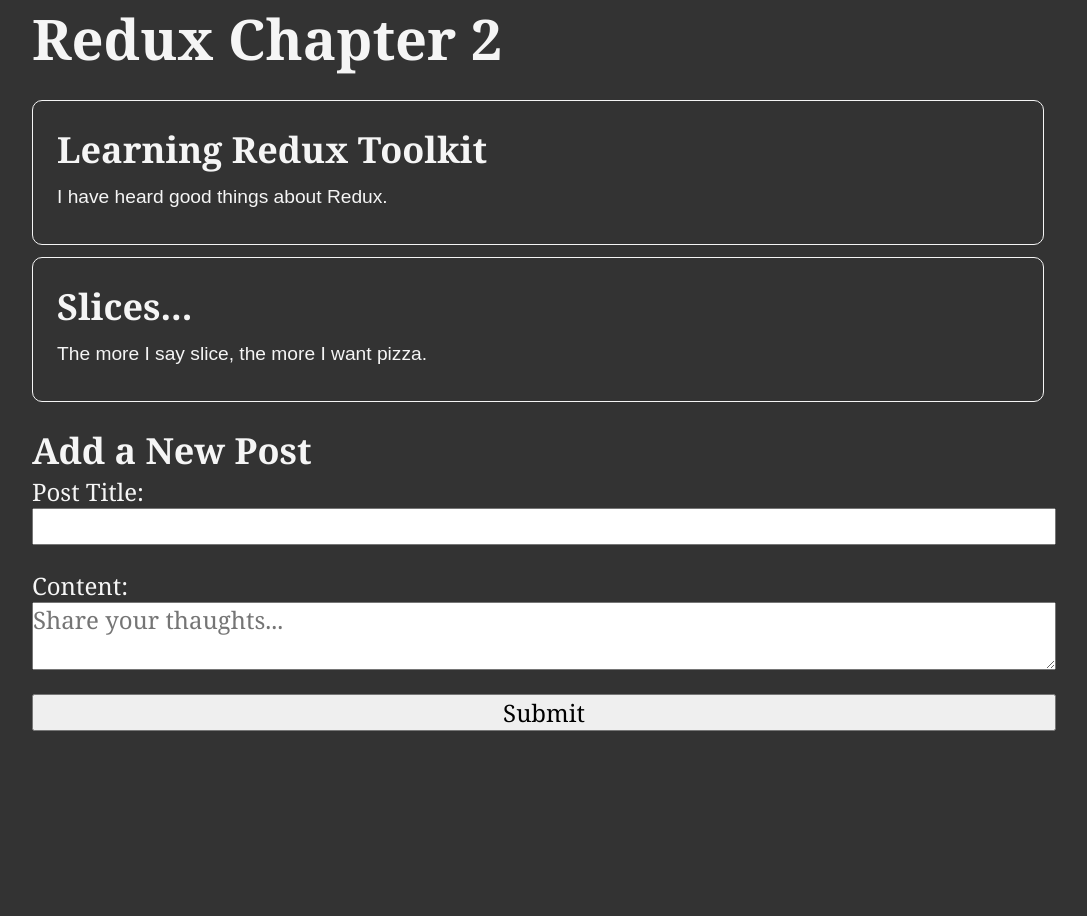
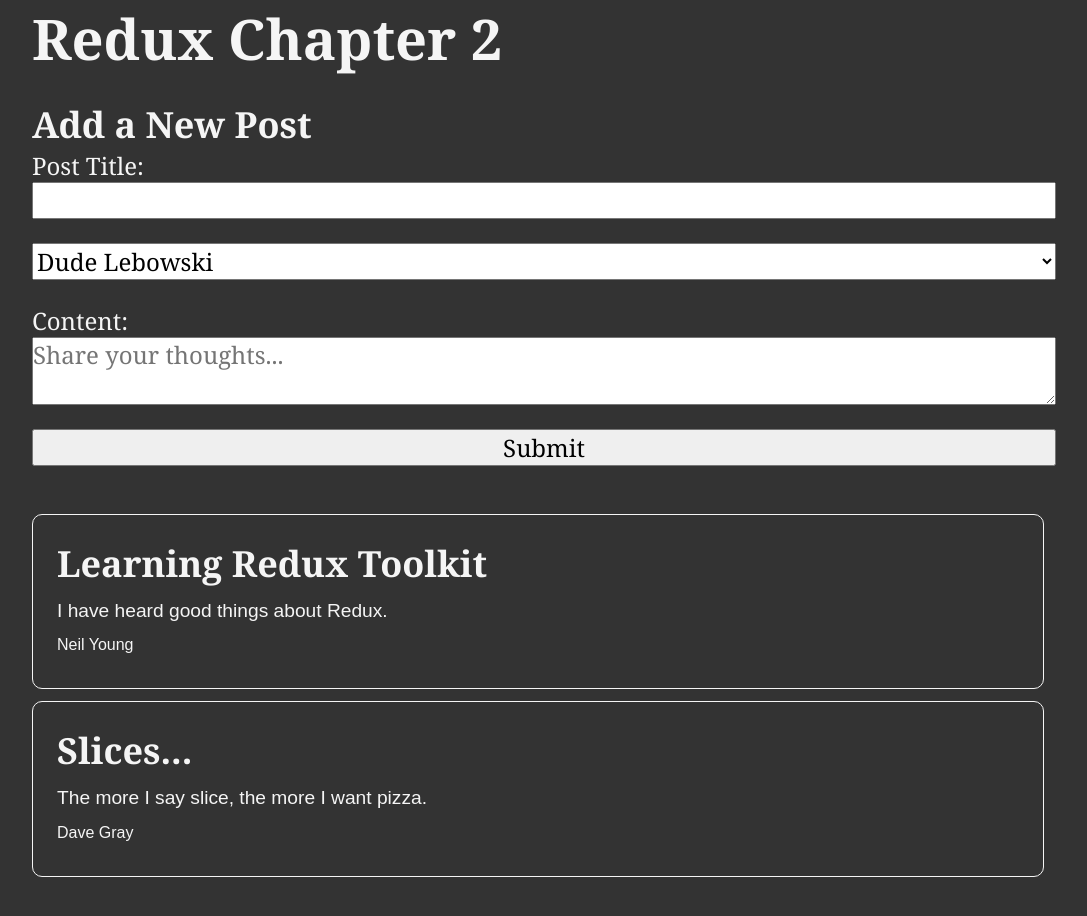
Before and after one commit to Radexman/redux-tutorial-02, a React (Vite) app: page / in a window 1280 px wide. Shown: the top 916 px of the page, without its empty margins (96-1183 px from the left). Before the commit the page ends 883 px from the top, so only its background shows below. Built offline with nearby package versions, Linux system fonts and the light colour scheme.

Commit message:
Posts Author

```diff
--- a/src/App.tsx
+++ b/src/App.tsx
@@ -1,5 +1,5 @@
 import { ToastContainer } from "react-toastify";
-import PostList from "./features/posts/PostList";
+import PostList from "./features/posts/PostsList";
 import AddPostForm from "./features/posts/AddPostForm";
 import "react-toastify/dist/ReactToastify.css";
 
@@ -7,8 +7,8 @@ const App = () => {
   return (
     <div className="App">
       <h1>Redux Chapter 2</h1>
+      <AddPostForm />
       <PostList />
-      <AddPostForm />
       <ToastContainer />
     </div>
   );
--- a/src/app/store.ts
+++ b/src/app/store.ts
@@ -1,9 +1,11 @@
 import { configureStore } from "@reduxjs/toolkit";
 import postsReducer from "../features/posts/postSlice";
+import usersReducer from "../features/users/usersSlice";
 
 export const store = configureStore({
   reducer: {
     posts: postsReducer,
+    users: usersReducer,
   },
 });
 
--- a/src/features/posts/AddPostForm.tsx
+++ b/src/features/posts/AddPostForm.tsx
@@ -1,13 +1,15 @@
 import type { ChangeEvent, FormEvent } from "react";
 import { useState } from "react";
-import { useAppDispatch } from "../../app/hooks";
-import { nanoid } from "@reduxjs/toolkit";
+import { useAppDispatch, useAppSelector } from "../../app/hooks";
 import { postAdded } from "./postSlice";
 import { toast } from "react-toastify";
 
 const AddPostForm = () => {
+  const users = useAppSelector(state => state.users);
+
   const [title, setTitle] = useState("");
   const [content, setContent] = useState("");
+  const [userId, setUserId] = useState("");
 
   const dispatch = useAppDispatch();
 
@@ -16,6 +18,9 @@ const AddPostForm = () => {
 
   const handleContentChange = (e: ChangeEvent<HTMLTextAreaElement>) =>
     setContent(e.target.value);
+
+  const handleAuthorChange = (e: ChangeEvent<HTMLSelectElement>) =>
+    setUserId(e.target.value);
 
   const resetForm = () => {
     setTitle("");
@@ -26,22 +31,16 @@ const AddPostForm = () => {
     e.preventDefault();
 
     if (!title) {
-      toast.error("⚠️ Please add post title");
+      toast.error("Please add post title ⚠️");
       return;
     }
 
     if (!content) {
-      toast.error("⚠️ Please add post content");
+      toast.error("Please add post content ⚠️");
       return;
     }
 
-    dispatch(
-      postAdded({
-        id: nanoid(),
-        title,
-        content,
-      }),
-    );
+    dispatch(postAdded(title, content, userId));
 
     toast.success("🎊 Post created");
     resetForm();
@@ -59,13 +58,23 @@ const AddPostForm = () => {
           value={title}
           onChange={handleTitleChange}
         />
+        <select name="userId" id="userId" onChange={handleAuthorChange}>
+          {users.map(user => {
+            const { id, name } = user;
+            return (
+              <option key={id} value={id}>
+                {name}
+              </option>
+            );
+          })}
+        </select>
         <label htmlFor="postContent">Content:</label>
         <textarea
           name="postContent"
           id="postContent"
           value={content}
           onChange={handleContentChange}
-          placeholder="Share your thaughts..."
+          placeholder="Share your thoughts..."
         ></textarea>
         <button type="submit">Submit</button>
       </form>
--- /dev/null
+++ b/src/features/posts/PostAuthor.tsx
@@ -0,0 +1,15 @@
+import { useAppSelector } from "../../app/hooks";
+
+type PostAuthorProps = {
+  userId: string;
+};
+
+const PostAuthor = ({ userId }: PostAuthorProps) => {
+  const users = useAppSelector(state => state.users);
+
+  const author = users.find(user => user.id === userId);
+
+  return <span>{author ? author.name : "Unknown author"}</span>;
+};
+
+export default PostAuthor;
--- a/src/features/posts/PostList.tsx
+++ b/src/features/posts/PostsList.tsx
@@ -1,4 +1,5 @@
 import { useAppSelector } from "../../app/hooks";
+import PostAuthor from "./PostAuthor";
 
 const PostList = () => {
   const posts = useAppSelector(state => state.posts);
@@ -17,6 +18,9 @@ const PostList = () => {
             <article key={id}>
               <h2>{title}</h2>
               <p>{content.substring(0, 100)}</p>
+              <p className="postCredit">
+                <PostAuthor userId={id} />
+              </p>
             </article>
           );
         })
--- a/src/features/posts/postSlice.ts
+++ b/src/features/posts/postSlice.ts
@@ -1,5 +1,6 @@
 import type { PayloadAction } from "@reduxjs/toolkit";
 import { createSlice } from "@reduxjs/toolkit";
+import { nanoid } from "@reduxjs/toolkit";
 
 type Post = {
   id: string;
@@ -26,11 +27,20 @@ const postsSlice = createSlice({
   name: "posts",
   initialState,
   reducers: {
-    postAdded(state, action: PayloadAction<Post>) {
-      return {
-        ...state,
-        posts: [...state, action.payload],
-      };
+    postAdded: {
+      reducer(state, action: PayloadAction<Post>) {
+        return [...state, action.payload];
+      },
+      prepare(title, content, userId) {
+        return {
+          payload: {
+            id: nanoid(),
+            title,
+            content,
+            userId,
+          },
+        };
+      },
     },
   },
 });
--- /dev/null
+++ b/src/features/users/usersSlice.ts
@@ -0,0 +1,32 @@
+import type { PayloadAction } from "@reduxjs/toolkit";
+import { createSlice } from "@reduxjs/toolkit";
+
+type User = {
+  id: string;
+  name: string;
+};
+
+type usersState = User[];
+
+const initialState: usersState = [
+  {
+    id: "0",
+    name: "Dude Lebowski",
+  },
+  {
+    id: "1",
+    name: "Neil Young",
+  },
+  {
+    id: "2",
+    name: "Dave Gray",
+  },
+];
+
+const usersSlice = createSlice({
+  name: "users",
+  initialState,
+  reducers: {},
+});
+
+export default usersSlice.reducer;
```
